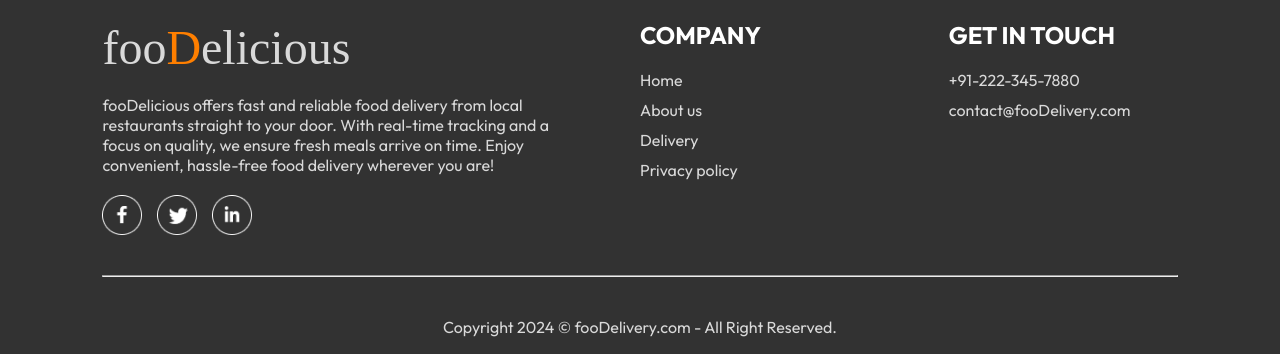
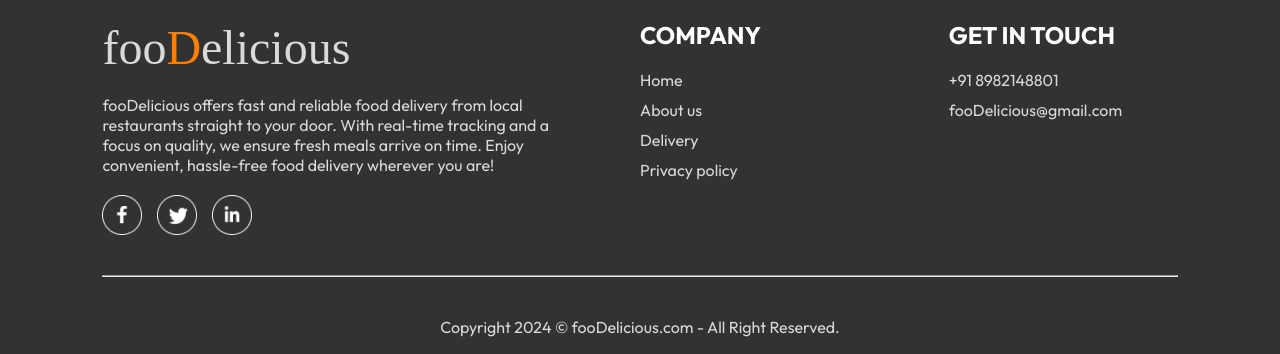
Before and after one commit to ItsAlwys2LaTE/fooDelivery, a React (Vite) app in the folder frontend/: page /verify in a window 1280 px wide. Shown: the part 645-999 px from the top of the page. Built offline with nearby package versions, Linux system fonts and the light colour scheme; no server answers; a web font is replaced by a local one.

Commit message:
Update Footer.jsx

```diff
--- a/frontend/src/components/Footer/Footer.jsx
+++ b/frontend/src/components/Footer/Footer.jsx
@@ -29,13 +29,13 @@ const Footer = () => {
         <div className="footer-content-right">
             <h2>GET IN TOUCH</h2>
             <ul>
-                <li>+91-222-345-7880</li>
-                <li>contact@fooDelivery.com</li>
+                <li>+91 8982148801</li>
+                <li>fooDelicious@gmail.com</li>
             </ul>
         </div>
       </div>
       <hr />
-      <p className="footer-copyright">Copyright 2024 © fooDelivery.com - All Right Reserved.</p>
+      <p className="footer-copyright">Copyright 2024 © fooDelicious.com - All Right Reserved.</p>
     </div>
   )
 }
```
